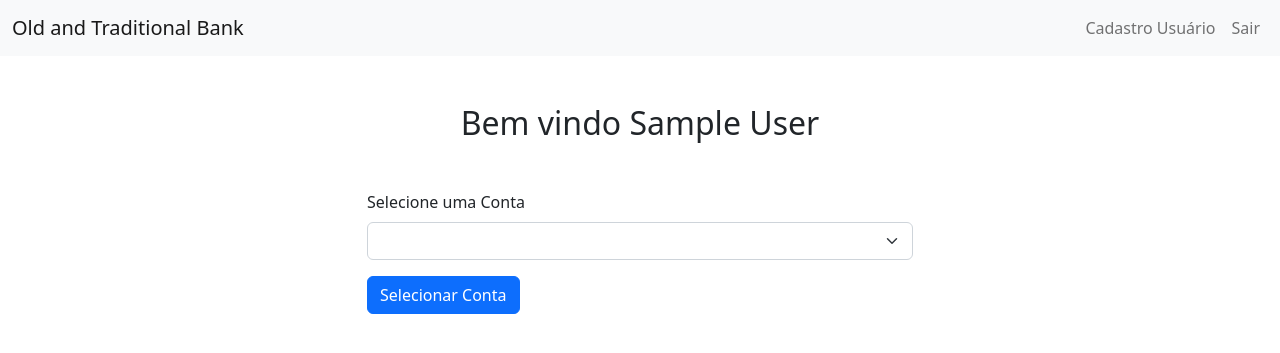
After one commit to ivanvarella/OldBank_FAP, a Django app: page /contas/selecionar_conta/ in a window 1280 px wide. The commit adds this page. Shown: the top 353 px of the page. Run offline with Django 5.2, Linux system fonts and the light colour scheme; the visitor is signed in with stand-in values (Sample User, id 1); data that the repository does not hold is empty.

Commit message:
Select CC/CP before access + bugs fixes

```diff
--- /dev/null
+++ b/contas/templates/selecionar_conta.html
@@ -0,0 +1,83 @@
+{% load static %}
+<!DOCTYPE html>
+<html lang="pt-br">
+<head>
+  <meta charset="UTF-8">
+  <meta name="viewport" content="width=device-width, initial-scale=1.0">
+  <title>Selecionar Conta</title>
+  <link href="https://cdn.jsdelivr.net/npm/bootstrap@5.2.3/dist/css/bootstrap.min.css" rel="stylesheet" integrity="sha384-rbsA2VBKQhggwzxH7pPCaAqO46MgnOM80zW1RWuH61DGLwZJEdK2Kadq2F9CUG65" crossorigin="anonymous">
+  <link rel="stylesheet" href="https://fonts.googleapis.com/icon?family=Material+Icons" />
+</head>
+<body>
+
+  <header>
+    <nav class="navbar navbar-expand-lg navbar-light bg-light">
+        <div class="container-fluid">
+            <a class="navbar-brand" href="#">Old and Traditional Bank</a>
+            <button class="navbar-toggler" type="button" data-bs-toggle="collapse" data-bs-target="#navbarNav" aria-controls="navbarNav" aria-expanded="false" aria-label="Toggle navigation">
+                <span class="navbar-toggler-icon"></span>
+            </button>
+            <div class="collapse navbar-collapse" id="navbarNav">
+                <ul class="navbar-nav ms-auto">
+                    {% comment %} <li class="nav-item">
+                        <a class="nav-link active" aria-current="page" href="{% url 'logar' %}">Home</a>
+                    </li> {% endcomment %}
+                    <li class="nav-item">
+                        <a class="nav-link" href="{% url 'cadastro' %}">Cadastro Usuário</a>
+                    </li>
+                    {% comment %} <li class="nav-item">
+                        <a class="nav-link" href="{% url 'listar_contas' %}">Listar Contas</a>
+                    </li> {% endcomment %}
+                    <li class="nav-item">
+                        <a class="nav-link" href="{% url 'deslogar' %}" onclick="return confirm('Deseja realmente sair?');">Sair</a>
+                    </li>
+                </ul>
+            </div>
+        </div>
+    </nav>
+  </header>
+
+
+
+
+
+  <div class="container mt-5">
+    <div class="row justify-content-center">
+      <div class="col-md-6">
+        {% with nome_completo=request.user.first_name|add:" "|add:request.user.last_name %}
+          <h2 class="text-center mb-4">Bem vindo {{nome_completo}}</h2>
+        {% endwith %}
+
+        {% if messages %}
+          {% for message in messages %}
+            <section class="alert {{ message.tags }}">
+              {{ message }}
+            </section>
+          {% endfor %}
+        {% endif %}
+
+        <form action="{% url 'selecionar_conta' %}" method="POST"> {% csrf_token %}
+
+
+          <!-- Seleção da Conta -->
+          <div class="mb-3 mt-5">
+            <label for="conta" class="form-label">Selecione uma Conta</label>
+            <select class="form-select" id="conta" name="conta" required>
+              {% for conta in contas_ativas %}
+                <option value="{{ conta.id }}">{{ conta.numero_conta }} - {% if conta.tipo_conta == 1 %}Conta Corrente{% else %}Conta Poupança{% endif %}</option>
+              {% empty %}
+                <option value="" disabled>Sem contas ativas</option>
+              {% endfor %}
+            </select>
+          </div>
+
+          <button type="submit" class="btn btn-primary">Selecionar Conta</button>
+        </form>
+      </div>
+    </div>
+  </div>
+
+  <script src="https://cdn.jsdelivr.net/npm/bootstrap@5.2.3/dist/js/bootstrap.bundle.min.js" integrity="sha384-kenU1KFdBIe4zVF0s0G1M5b4hcpxyD9F7jL+jjXkk+Q2h455rYXK/7HAuoJl+0I4" crossorigin="anonymous"></script>
+
+</body>
+</html>
--- a/contas/urls.py
+++ b/contas/urls.py
@@ -9,6 +9,7 @@ urlpatterns = [
     path("extrato/<str:numero_conta>/", views.extrato, name="extrato"),
     path("encerrar/<int:numero_conta>/", views.encerrar_conta, name="encerrar_conta"),
     path("ativar/<int:numero_conta>/", views.ativar_conta, name="ativar_conta"),
+    path("selecionar_conta/", views.selecionar_conta, name="selecionar_conta"),
     # path("listar_contas/", views.listar_contas, name="listar_contas"),
     # path("editar_conta/<int:conta_id>/", views.editar_conta, name="editar_conta"),
     # path("excluir_conta/<int:conta_id>/", views.excluir_conta, name="excluir_conta"),
--- a/contas/views.py
+++ b/contas/views.py
@@ -24,7 +24,7 @@ import json
 from decimal import Decimal
 
 # Para calular saldo médio da conta
-from django.db.models import Avg
+from django.db.models import Avg, Count, Prefetch, Q
 
 
 # Create your views here.
@@ -86,8 +86,33 @@ def cadastrar_conta(request):
 
         # Pega do models os tipos de contas para preencher no select, caso alterado já altera no form automaticamente
         TIPO_CONTA_CHOICES = Conta.TIPO_CONTA_CHOICES
-        usuarios_banco = User.objects.values(
-            "id", "first_name", "last_name", "username"
+
+        # # Filtra usuários que possuem menos de 2 contas
+        # usuarios_banco = User.objects.annotate(num_contas=Count("conta")).filter(
+        #     num_contas__lt=2
+        # )
+
+        # # Adiciona as contas associadas aos usuários filtrados
+        # usuarios_com_contas = usuarios_banco.prefetch_related(
+        #     Prefetch(
+        #         "conta_set",
+        #         queryset=Conta.objects.all(),
+        #         to_attr="contas",  # Atributo personalizado onde as contas serão armazenadas
+        #     )
+        # )
+
+        # Filtra usuários que possuem menos de 2 contas ativas
+        usuarios_banco = User.objects.annotate(
+            num_contas_ativas=Count("conta", filter=Q(conta__ativa=True))
+        ).filter(num_contas_ativas__lt=2)
+
+        # Adiciona as contas ativas associadas aos usuários filtrados
+        usuarios_com_contas = usuarios_banco.prefetch_related(
+            Prefetch(
+                "conta_set",
+                queryset=Conta.objects.filter(ativa=True),
+                to_attr="contas",  # Atributo personalizado onde as contas serão armazenadas
+            )
         )
 
         return render(
@@ -95,7 +120,7 @@ def cadastrar_conta(request):
             "cadastrar_conta.html",
             {
                 "tipo_conta_choices": TIPO_CONTA_CHOICES,
-                "usuarios_banco": usuarios_banco,
+                "usuarios_banco": usuarios_com_contas,
             },
         )
 
@@ -220,19 +245,48 @@ def editar_conta(request, numero_conta):
 @login_required(login_url="/usuarios/logar")
 def conta_cliente(request):
 
-    # Verifica se o user tem contas cadastradas
-    try:
-        dados_conta_cliente_verificacao = Conta.objects.get(id_user=request.user.id)
-    except Conta.DoesNotExist:
-        messages.warning(request, "Usuário ainda não possui Contas Bancárias.")
-        if not request.user.is_superuser:
-            return redirect("editar_usuario")
-        else:
-            return redirect("cadastrar_conta")
+    # Se veio do selecionar_conta: Regasta a conta_selecionada
+    conta_selecionada_id = request.session.get("conta_selecionada")
+
+    if not conta_selecionada_id:
+        # Verificação das contas do usuario
+        # Verifica as contas ATIVAS do usuário autenticado
+        contas_usuario = Conta.objects.filter(id_user=request.user.id, ativa=True)
+        num_contas = contas_usuario.count()  # Conta o número de contas associadas
+
+        # Quando o usuário só tiver 1 conta, não precisa fazer nenhuma verificação,
+        # somente carregar os dados da página conta_cliente normalmente
+        if num_contas == 0:
+            # Se não for Gerente
+            if not request.user.is_superuser:
+                messages.add_message(
+                    request,
+                    constants.WARNING,
+                    "Ainda não possui Contas Ativas no Banco.",
+                )
+                return redirect("editar_usuario")
+            # Se for Gerente
+            else:
+                messages.add_message(
+                    request,
+                    constants.WARNING,
+                    "Ainda não possui Contas Ativas no Banco.",
+                )
+                return redirect("listar_contas")
+        elif num_contas > 1:
+            if not request.user.is_superuser:
+                return redirect("selecionar_conta")
+            else:
+                return redirect("listar_contas")
 
     # Via link ou direto no navegador
     if request.method == "GET":
-        dados_conta_cliente = Conta.objects.get(id_user=request.user.id)
+        # Só pega esses dados da conta pelo usuário logado, se não tiver sido passado
+        # a conta na sessão pelo selecionar_conta
+        if not conta_selecionada_id:
+            dados_conta_cliente = Conta.objects.get(id_user=request.user.id)
+        else:
+            dados_conta_cliente = Conta.objects.get(id=conta_selecionada_id)
         dados_cliente = User.objects.get(id=request.user.id)
         # Apesar as últimas 3 movimentações da conta
         dados_movimentacoes = Movimentacao.objects.filter(
@@ -278,9 +332,6 @@ def conta_cliente(request):
         if operacao == "deposito":
             valor_deposito = formatar_valor(request.POST.get("valor_deposito"))
 
-            # print(f"\n\n\nO valor_deposito: {valor_deposito}\n\n\n")
-            # input("Pressione Enter para continuar...")
-
             # if valor_deposito <= 0:
             if valor_deposito <= Decimal("0.00"):
                 messages.error(
@@ -288,18 +339,19 @@ def conta_cliente(request):
                     "Valor de depósito inválido.\nNão é possível realizar o depósito de R$ 0,00 reais.",
                 )
             else:
-                dados_conta_cliente = Conta.objects.get(id_user=request.user.id)
+                # Só pega esses dados da conta pelo usuário logado, se não tiver sido passado
+                # a conta na sessão pelo selecionar_conta
+                if not conta_selecionada_id:
+                    dados_conta_cliente = Conta.objects.get(id_user=request.user.id)
+                else:
+                    dados_conta_cliente = Conta.objects.get(id=conta_selecionada_id)
+                # dados_conta_cliente = Conta.objects.get(id_user=request.user.id)
                 saldo = Decimal(dados_conta_cliente.saldo)
                 # saldo = float(dados_conta_cliente.saldo)
 
                 # Calcula novo saldo após operação de depósito
                 saldo_atualizado = saldo + valor_deposito
                 data_atual = datetime.now()
-
-                # print(
-                #     f"\n\nSaldo Atualizado: {saldo_atualizado} - Valor: {valor_deposito}\n\n"
-                # )
-                # input("Pressione Enter para continuar...")
 
                 # Salva a movimentação no banco
                 try:
@@ -322,7 +374,6 @@ def conta_cliente(request):
 
         elif operacao == "saque":
             valor_saque = formatar_valor(request.POST.get("valor_saque"))
-            # valor_saque = float(formatar_valor(request.POST.get("valor_saque")))
             # if valor_saque <= 0:
             if valor_saque <= Decimal("0.00"):
                 messages.error(
@@ -331,17 +382,15 @@ def conta_cliente(request):
                 )
             else:
                 sacou = False
-                dados_conta_cliente = Conta.objects.get(id_user=request.user.id)
+                # Só pega esses dados da conta pelo usuário logado, se não tiver sido passado
+                # a conta na sessão pelo selecionar_conta
+                if not conta_selecionada_id:
+                    dados_conta_cliente = Conta.objects.get(id_user=request.user.id)
+                else:
+                    dados_conta_cliente = Conta.objects.get(id=conta_selecionada_id)
+                # dados_conta_cliente = Conta.objects.get(id_user=request.user.id)
                 saldo = Decimal(dados_conta_cliente.saldo)
                 limite_especial = Decimal(dados_conta_cliente.limite_especial)
-                # saldo = float(dados_conta_cliente.saldo)
-                # limite_especial = float(dados_conta_cliente.limite_especial)
-
-                # print(f"\n\nValor de saque do input formatado: {valor_saque}\n\n")
-                # novo_valor_input = request.POST.get("valor_saque")
-                # print(
-                #     f"\n\nValor de saque do input antes de formatar: {novo_valor_input}\n\n"
-                # )
 
                 # Possui saldo suficiente
                 if saldo >= valor_saque:
@@ -391,7 +440,13 @@ def conta_cliente(request):
 
         # Após salvar (success) ou não (fail), recarrega a página com a mensagem:
         # Obter os dados atualizados para envio para o template
-        dados_conta_cliente = Conta.objects.get(id_user=request.user.id)
+        # Só pega esses dados da conta pelo usuário logado, se não tiver sido passado
+        # a conta na sessão pelo selecionar_conta
+        if not conta_selecionada_id:
+            dados_conta_cliente = Conta.objects.get(id_user=request.user.id)
+        else:
+            dados_conta_cliente = Conta.objects.get(id=conta_selecionada_id)
+        # dados_conta_cliente = Conta.objects.get(id_user=request.user.id)
         dados_cliente = User.objects.get(id=request.user.id)
         # Apesar as últimas 3 movimentações da conta
         dados_movimentacoes = Movimentacao.objects.filter(
@@ -537,7 +592,7 @@ def listar_contas(request):
 
     if not request.user.is_superuser:
         messages.warning(
-            request, "Acesso negado, somente Gerentes podem editar contas."
+            request, "Acesso negado, somente Gerentes podem listar contas."
         )
         return redirect("conta_cliente")
 
@@ -545,7 +600,7 @@ def listar_contas(request):
     if request.method == "GET":
 
         # Pega do models os tipos de contas e os dados para preencher no select, caso alterado já altera no form automaticamente
-        dados_contas = Conta.objects.all()
+        dados_contas = Conta.objects.all().order_by("id_user_id")
         TIPO_CONTA_CHOICES = Conta.TIPO_CONTA_CHOICES
 
         return render(
@@ -613,3 +668,32 @@ def ativar_conta(request, numero_conta):
         messages.info(request, "A conta já está ativa.")
 
     return redirect("listar_contas")
+
+
+@login_required
+def selecionar_conta(request):
+    if request.method == "POST":
+        conta_id = request.POST.get("conta")
+        if conta_id:
+            try:
+                conta_selecionada = Conta.objects.get(id=conta_id)
+                # Armazena a ID da conta selecionada na sessão
+                request.session["conta_selecionada"] = conta_id
+                # Redireciona para a página conta_cliente
+                return redirect("conta_cliente")
+            except Conta.DoesNotExist:
+                # Lida com a exceção caso a conta não seja encontrada
+                return render(
+                    request,
+                    "selecionar_conta.html",
+                    {
+                        "mensagem": "Conta não encontrada.",
+                        "contas_ativas": Conta.objects.filter(
+                            id_user=request.user, ativa=True
+                        ),
+                    },
+                )
+
+    # Se o método não for POST, ou se algo der errado, renderiza o formulário
+    contas_ativas = Conta.objects.filter(id_user=request.user, ativa=True)
+    return render(request, "selecionar_conta.html", {"contas_ativas": contas_ativas})
```
Also changed, not shown: contas/templates/cadastrar_conta.html (+8 -2 lines), usuarios/views.py (+13 -4 lines).
